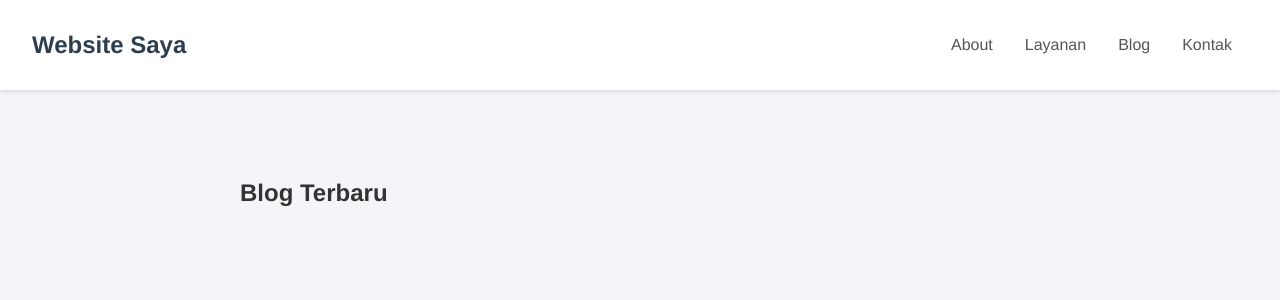
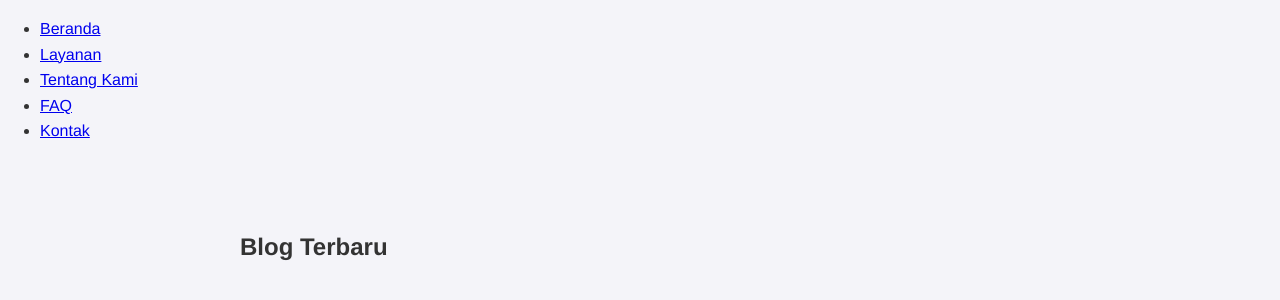
Before and after one commit to ratih20/tabo-netInfluence, a Jekyll site: the page built from blog.md, in a window 1280 px wide. Shown: the top 300 px of the page. Built offline with Jekyll 4.4.1, drawn with Linux system fonts in a browser that asks for light colours.

Commit message:
Update header.html

```diff
--- a/_includes/header.html
+++ b/_includes/header.html
@@ -1,16 +1,9 @@
-<!-- _includes/header.html -->
-<header class="navbar">
-    <div class="nav-logo">
-        <a href="/">{{ site.title }}</a>
-    </div>
-    <nav class="nav-menu">
-        <ul>
-            {% for p in site.header_pages %}
-                {% assign page = site.pages | where: "name", p | first %}
-                {% if page %}
-                    <li><a href="{{ page.url | relative_url }}">{{ page.title | default: page.name | remove: ".md" | capitalize }}</a></li>
-                {% endif %}
-            {% endfor %}
-        </ul>
-    </nav>
-</header>
+<nav>
+    <ul>
+        <li><a href="#beranda">Beranda</a></li>
+        <li><a href="#layanan">Layanan</a></li>
+        <li><a href="#tentang">Tentang Kami</a></li>
+        <li><a href="#faq">FAQ</a></li>
+        <li><a href="#kontak">Kontak</a></li>
+    </ul>
+</nav>
```
